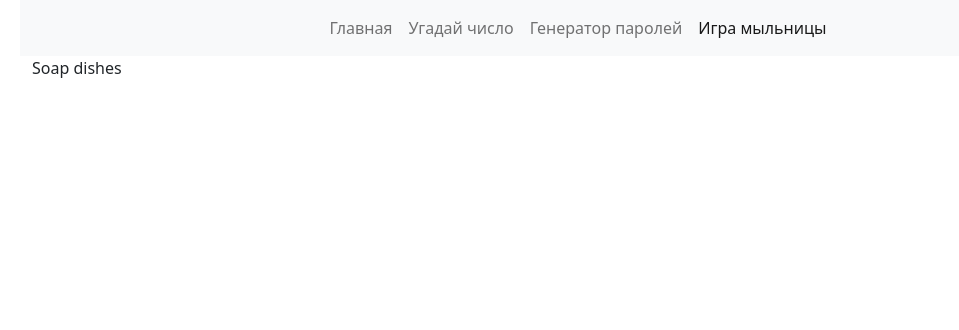
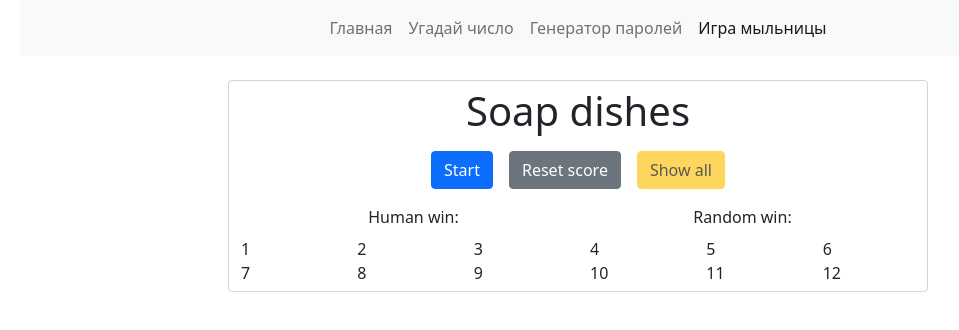
Before and after one commit to 1xtr/site-on-react, a React (Create React App) app: page /soap-dishes in a window 1280 px wide. Shown: the top 330 px of the page, without its empty margins (62-1021 px from the left). Built offline with nearby package versions, Linux system fonts and the light colour scheme.

Commit message:
SoapDishes start

```diff
--- a/src/components/Navbar.js
+++ b/src/components/Navbar.js
@@ -3,7 +3,7 @@ import {NavLink} from 'react-router-dom'
 
 const Navbar = () => {
     return (
-        <nav className="navbar justify-content-center navbar-expand-lg navbar-light bg-light navbar-">
+        <nav className="navbar justify-content-center navbar-expand-lg navbar-light bg-light mb-4">
 
             <ul className="navbar-nav">
                 <li className="nav-item">
--- a/src/components/Tools.js
+++ b/src/components/Tools.js
@@ -10,7 +10,7 @@ export function copyToClipboard(obj) {
 }
 export function getRandomNumber(max = 99) {
     let result = Math.round(Math.random() * max)
-    if (isNaN(result)) {
+    if (result === undefined) {
         this.getRandomNumber(max)
     }
     return result
--- a/src/pages/Home.js
+++ b/src/pages/Home.js
@@ -1,13 +1,14 @@
 import React from 'react'
+import whoami from '../assets/whoami.jpg'
 
 const Home = () => {
     return (
         <div className="container mb-4">
-            <h1 className="text-center">Личный сайт студента GeekBrains</h1>
-
-            <div>
-                <img src="../assets/whoami.jpg" alt="Iam"/>
-                <div>
+            <div className="row">
+                <div className="col">
+                    <img src={whoami} alt="Iam" className="img-fluid float-end" />
+                </div>
+                <div className="col">
                     <p>
                         <b>Добрый день</b>. Меня зовут <i>Алексей</i>. Я совсем недавно начал
                         программировать, однако уже кое-чему научился.
--- a/src/pages/PasswordGenerator.js
+++ b/src/pages/PasswordGenerator.js
@@ -19,10 +19,13 @@ const PasswordGenerator = () => {
         }).join('')
         for (let i = 0; i < passLen; i++) {
             const randomSymbol = shuffled[getRandomNumber(shuffled.length)]
+            if (randomSymbol === undefined) {
+                return
+            }
             newPassword += randomSymbol
         }
         setPassword(newPassword)
-        // console.log('password', password)
+        console.log('password', password.length)
     }
     return (
         <form className="form-control text-start mt-4 mx-auto" style={{width: 360}}>
@@ -88,7 +91,6 @@ const PasswordGenerator = () => {
                     </label>
                 </p>
             </fieldset>
-
             <p>
                 <input
                     className="btn btn-secondary"
--- a/src/pages/SoapDishes.js
+++ b/src/pages/SoapDishes.js
@@ -1,9 +1,35 @@
 import React from 'react'
 
 const SoapDishes = () => {
+
     return (
-        <div className="container">
-Soap dishes
+        <div className="container-sm mx-auto form-control" style={{width: 700}}>
+            <h1 className="text-center">Soap dishes</h1>
+            <div className="row">
+                <div className="col text-center">
+                    <button className="btn btn-primary m-2">Start</button>
+                    <button className="btn btn-secondary m-2">Reset score</button>
+                    <button className="btn btn-warning m-2" disabled={true}>Show all</button>
+                </div>
+            </div>
+            <div className="row m-2">
+                <div className="w-25 col text-center">Human win: </div>
+                <div className="w-25 col text-center">Random win: </div>
+            </div>
+            <div className="row">
+                <div className="col col-2">1</div>
+                <div className="col col-2">2</div>
+                <div className="col col-2">3</div>
+                <div className="col col-2">4</div>
+                <div className="col col-2">5</div>
+                <div className="col col-2">6</div>
+                <div className="col col-2">7</div>
+                <div className="col col-2">8</div>
+                <div className="col col-2">9</div>
+                <div className="col col-2">10</div>
+                <div className="col col-2">11</div>
+                <div className="col col-2">12</div>
+            </div>
         </div>
     )
 }
```
